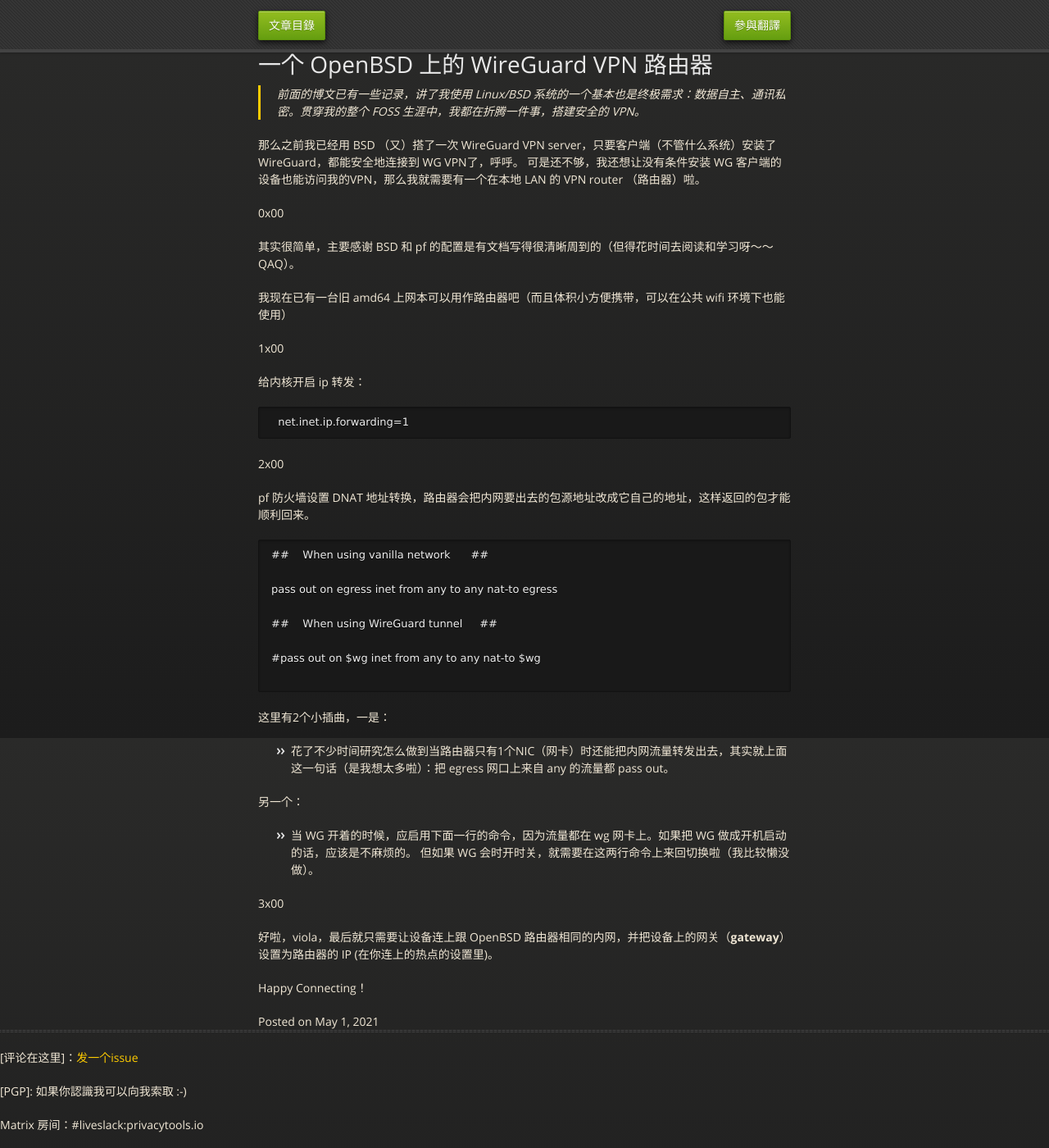
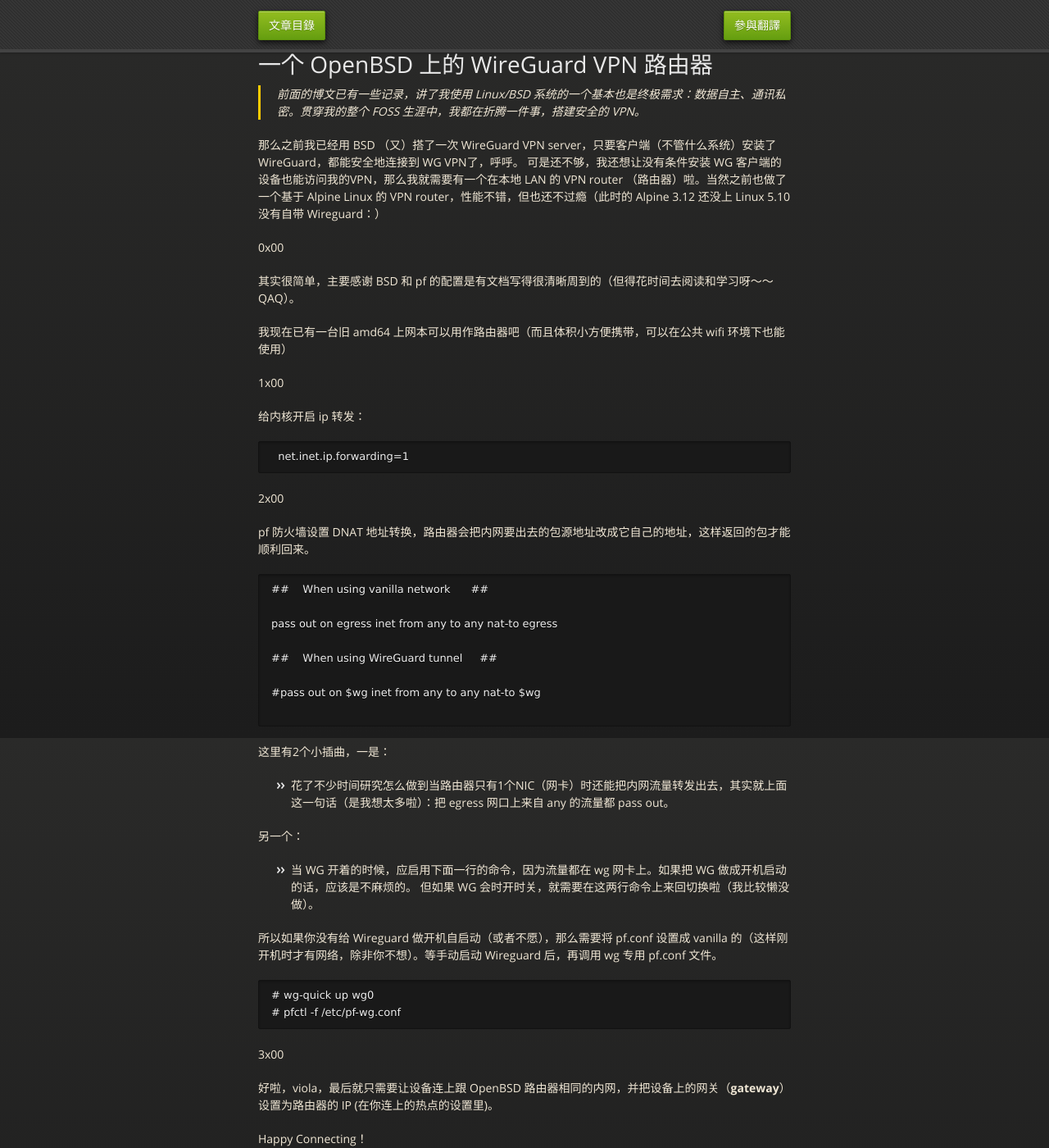
Before and after one commit to mdrights/os-observe, a Jekyll site: the page built from _posts/2021-05-01-a-wireguard-router-openbsd.md, in a window 1280 px wide and 1400 px high. Shown: the whole window at 82% size. Built offline with Jekyll 4.4.1, drawn with Linux system fonts in a browser that asks for light colours.

Commit message:
_posts/2021-05-01-a-wireguard-router-openbsd.md: updated

````diff
--- a/_posts/2021-05-01-a-wireguard-router-openbsd.md
+++ b/_posts/2021-05-01-a-wireguard-router-openbsd.md
@@ -7,7 +7,7 @@
 
 > 前面的博文已有一些记录，讲了我使用 Linux/BSD 系统的一个基本也是终极需求：数据自主、通讯私密。贯穿我的整个 FOSS 生涯中，我都在折腾一件事，搭建安全的 VPN。
 
-那么之前我已经用 BSD （又）搭了一次 WireGuard VPN server，只要客户端（不管什么系统）安装了 WireGuard，都能安全地连接到 WG VPN了，呼呼。 可是还不够，我还想让没有条件安装 WG 客户端的设备也能访问我的VPN，那么我就需要有一个在本地 LAN 的 VPN router （路由器）啦。
+那么之前我已经用 BSD （又）搭了一次 WireGuard VPN server，只要客户端（不管什么系统）安装了 WireGuard，都能安全地连接到 WG VPN了，呼呼。 可是还不够，我还想让没有条件安装 WG 客户端的设备也能访问我的VPN，那么我就需要有一个在本地 LAN 的 VPN router （路由器）啦。当然之前也做了一个基于 Alpine Linux 的 VPN router，性能不错，但也还不过瘾（此时的 Alpine 3.12 还没上 Linux 5.10 没有自带 Wireguard：）
 
 0x00
 
@@ -44,6 +44,13 @@
 - 当 WG 开着的时候，应启用下面一行的命令，因为流量都在 wg 网卡上。如果把 WG 做成开机启动的话，应该是不麻烦的。
 但如果 WG 会时开时关，就需要在这两行命令上来回切换啦（我比较懒没做）。
 
+所以如果你没有给 Wireguard 做开机自启动（或者不愿），那么需要将 pf.conf 设置成 vanilla 的（这样刚开机时才有网络，除非你不想）。等手动启动 Wireguard 后，再调用 wg 专用 pf.conf 文件。
+
+```
+# wg-quick up wg0
+# pfctl -f /etc/pf-wg.conf
+```
+
 
 3x00
 
````
